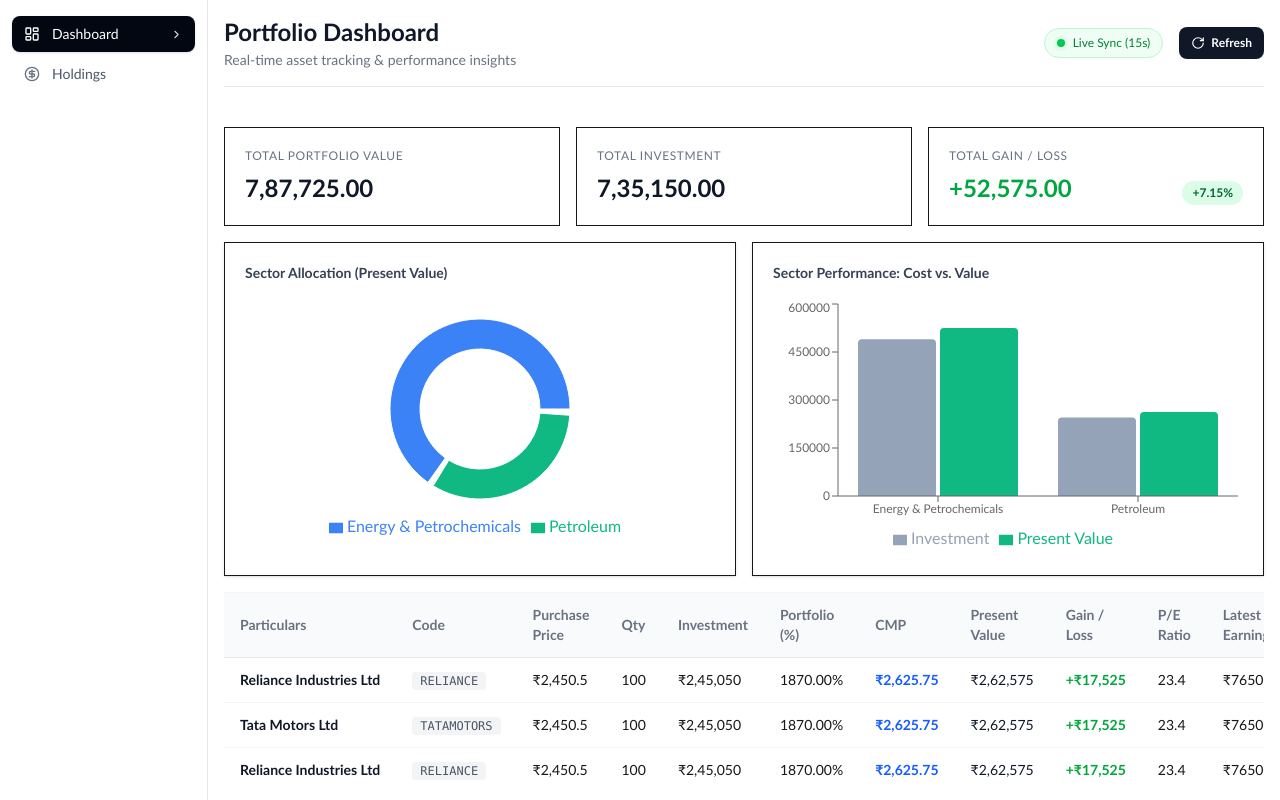
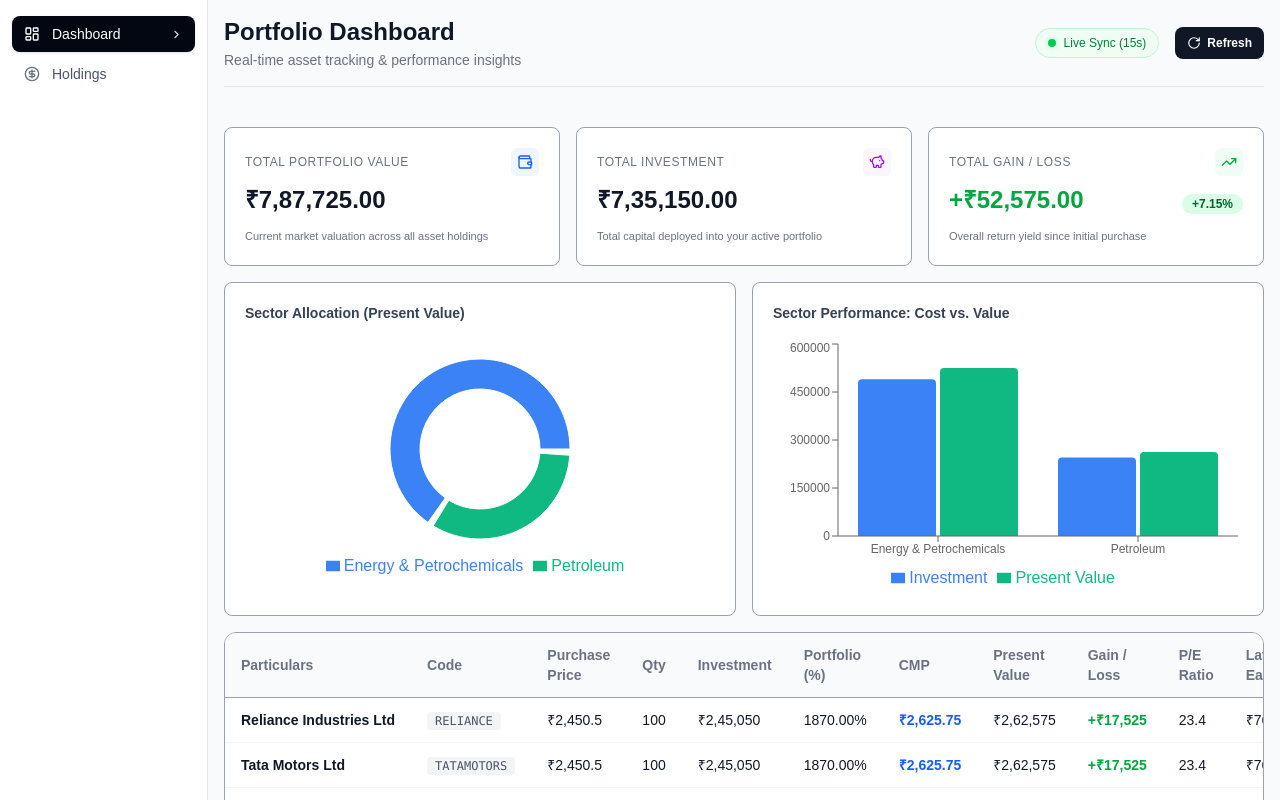
Before and after one commit to anurag-prajapati34/dynamic-portfolio-dashboard, a Next.js app in the folder frontend/: page / in a window 1280 px wide. Built offline with nearby package versions, Linux system fonts and the light colour scheme.

Commit message:
refactor: ui

```diff
--- a/frontend/app/globals.css
+++ b/frontend/app/globals.css
@@ -1,12 +1,30 @@
 @import "tailwindcss";
+html,
+body {
+  /* margin: 0;
+  padding: 0; */
+  font-family: "Bricolage Grotesque", sans-serif;
+  font-optical-sizing: auto;
+  font-weight: 500;
+  font-style: normal;
+}
 
 :root {
-  --background: #ffffff;
-  --foreground: #171717;
+  --bg-color: #f9fafb;
+  --text-color: #111827;
+  --card-bg: #f8fafc;
+}
+
+[data-theme="dark"] {
+  --bg-color: #111827;
+  --text-color: #f8fafc;
+  --card-bg: #1f2937;
 }
 
 body {
-  background: var(--background);
-  color: var(--foreground);
-  font-family: "Gill Sans", "Gill Sans MT", Calibri, "Trebuchet MS", sans-serif;
+  background: var(--bg-color);
+  color: var(--text-color);
+  transition:
+    background 0.25s ease,
+    color 0.25s ease;
 }
--- a/frontend/app/page.tsx
+++ b/frontend/app/page.tsx
@@ -5,6 +5,7 @@ import { PortfolioTable } from "@/components/PortfolioTable";
 import { SectorBarChart } from "@/components/SectorBarChart";
 import { SectorPieChart } from "@/components/SectorPieChart";
 import { SummaryCard } from "@/components/SummaryCard";
+import { TopPerformers } from "@/components/TopPerfromers";
 import { aggregateHoldingsSectorWise, extractSummaryFromHoldings } from "@/utils/portfolio-helper";
 
 export default function Home() {
@@ -81,7 +82,8 @@ export default function Home() {
         < SectorPieChart data={SectorChartData} />
         <SectorBarChart data={SectorChartData} />
       </div>
-      <PortfolioTable data={holdings} />
+
+      <TopPerformers holdings={holdings} />
 
     </div>
   );
--- a/frontend/components/PortfolioTable.tsx
+++ b/frontend/components/PortfolioTable.tsx
@@ -1,7 +1,7 @@
+import { Holding } from "@/utils/types";
+import type { ColumnDef } from "@tanstack/react-table";
+import { tableFeatures, useTable } from "@tanstack/react-table";
 import React, { useMemo } from "react";
-import { tableFeatures, useTable } from "@tanstack/react-table";
-import type { ColumnDef } from "@tanstack/react-table";
-import { Holding } from "@/utils/types";
 
 
 interface PortfolioTableProps {
@@ -111,8 +111,8 @@ export const PortfolioTable: React.FC<PortfolioTableProps> = ({ data }) => {
     });
 
     return (
-        <div className="overflow-x-auto border-t border-gray-100">
-            <table className="min-w-full divide-y divide-gray-200 text-sm text-left">
+        <div className="overflow-x-auto border rounded-xl border-gray-400">
+            <table className="min-w-full divide-y divide-gray-400 text-sm text-left">
                 <thead className="bg-gray-50 text-gray-500 font-medium">
                     {table.getHeaderGroups().map((headerGroup) => (
                         <tr key={headerGroup.id}>
--- a/frontend/components/SectorBarChart.tsx
+++ b/frontend/components/SectorBarChart.tsx
@@ -1,4 +1,3 @@
-// components/PortfolioCharts.tsx
 "use client";
 
 import React from "react";
@@ -23,7 +22,7 @@ interface PortfolioChartsProps {
     data: SectorChartData[];
 }
 export const SectorBarChart: React.FC<PortfolioChartsProps> = ({ data }) => {
-    return <div className="bg-white p-5  border  shadow-sm">
+    return <div className="bg-white p-5 border border-gray-400 rounded-lg">
         <h3 className="text-sm font-semibold text-gray-700 mb-4">
             Sector Performance: Cost vs. Value
         </h3>
@@ -36,7 +35,7 @@ export const SectorBarChart: React.FC<PortfolioChartsProps> = ({ data }) => {
                         formatter={(value: any) => `₹${value.toLocaleString("en-IN")}`}
                     />
                     <Legend />
-                    <Bar dataKey="totalInvestment" name="Investment" fill="#94A3B8" radius={[4, 4, 0, 0]} />
+                    <Bar dataKey="totalInvestment" name="Investment" fill="#3B82F6" radius={[4, 4, 0, 0]} />
                     <Bar dataKey="totalPresentValue" name="Present Value" fill="#10B981" radius={[4, 4, 0, 0]} />
                 </BarChart>
             </ResponsiveContainer>
--- a/frontend/components/SectorGroup.tsx
+++ b/frontend/components/SectorGroup.tsx
@@ -29,11 +29,11 @@ export const SectorGroup: React.FC<SectorGroupProps> = ({
 
 
     return (
-        <div className="bg-white  border shadow-sm  overflow-hidden w-full">
+        <div className="bg-white overflow-hidden w-full">
 
             <div
                 onClick={() => setIsOpen(!isOpen)}
-                className="p-4 bg-gray-50 flex flex-wrap items-center justify-between cursor-pointer hover:bg-gray-100 transition-colors border-b select-none"
+                className="p-4 bg-gray-50 flex flex-wrap items-center justify-between cursor-pointer hover:bg-gray-100 transition-colorsselect-none"
             >
 
                 <div className="flex items-center space-x-3">
--- a/frontend/components/SectorPieChart.tsx
+++ b/frontend/components/SectorPieChart.tsx
@@ -25,7 +25,7 @@ interface PortfolioChartsProps {
 const COLORS = ["#3B82F6", "#10B981", "#F59E0B", "#8B5CF6", "#EC4899", "#6366F1"];
 
 export const SectorPieChart: React.FC<PortfolioChartsProps> = ({ data }) => {
-    return <div className="bg-white p-5  border  shadow-sm">
+    return <div className="bg-white p-5 border border-gray-400 rounded-lg">
         <h3 className="text-sm font-semibold text-gray-700 mb-4">
             Sector Allocation (Present Value)
         </h3>
--- a/frontend/components/SummaryCard.tsx
+++ b/frontend/components/SummaryCard.tsx
@@ -1,52 +1,98 @@
 import { formatCurrency } from "@/utils/string-helper";
 import { PortfolioSummary } from "@/utils/types";
+import { PiggyBank, TrendingDown, TrendingUp, Wallet } from "lucide-react";
 import React from "react";
 
+export interface SummaryCardProps {
+    summary: PortfolioSummary;
+}
 
-export interface SummaryCardProps {
-    summary: PortfolioSummary
-}
 export const SummaryCard: React.FC<SummaryCardProps> = ({ summary }) => {
     const isPositive = summary.totalChange >= 0;
 
     return (
         <div className="grid grid-cols-1 md:grid-cols-3 gap-4 w-full">
 
-            <div className="p-5 bg-white  border ">
+            <div className="p-5 bg-white border border-gray-400 rounded-lg flex flex-col justify-between">
+                <div>
+                    <div className="flex items-center justify-between">
                         <p className="text-xs font-medium text-gray-500 uppercase tracking-wider">
                             Total Portfolio Value
                         </p>
+                        <div className="p-1.5 bg-blue-50 text-blue-600 rounded-md">
+                            <Wallet size={16} />
+                        </div>
+                    </div>
                     <h3 className="text-2xl font-bold text-gray-900 mt-2">
                         {formatCurrency(summary.totalValue)}
                     </h3>
                 </div>
+                <p className="text-[11px] text-gray-500 mt-3">
+                    Current market valuation across all asset holdings
+                </p>
+            </div>
 
 
-            <div className="p-5 bg-white  border ">
+            <div className="p-5 bg-white border border-gray-400 rounded-lg flex flex-col justify-between">
+                <div>
+                    <div className="flex items-center justify-between">
                         <p className="text-xs font-medium text-gray-500 uppercase tracking-wider">
                             Total Investment
                         </p>
+                        <div className="p-1.5 bg-purple-50 text-purple-600 rounded-md">
+                            <PiggyBank size={16} />
+                        </div>
+                    </div>
                     <h3 className="text-2xl font-bold text-gray-900 mt-2">
                         {formatCurrency(summary.totalInvestment)}
                     </h3>
                 </div>
+                <p className="text-[11px] text-gray-500 mt-3">
+                    Total capital deployed into your active portfolio
+                </p>
+            </div>
 
-
-            <div className="p-5 bg-white  border ">
+            <div className="p-5 bg-white border border-gray-400 rounded-lg flex flex-col justify-between">
+                <div>
+                    <div className="flex items-center justify-between">
                         <p className="text-xs font-medium text-gray-500 uppercase tracking-wider">
                             Total Gain / Loss
                         </p>
+                        <div
+                            className={`p-1.5 rounded-md ${isPositive
+                                ? "bg-green-50 text-green-600"
+                                : "bg-red-50 text-red-600"
+                                }`}
+                        >
+                            {isPositive ? (
+                                <TrendingUp size={16} />
+                            ) : (
+                                <TrendingDown size={16} />
+                            )}
+                        </div>
+                    </div>
                     <div className="flex items-baseline justify-between mt-2">
-                    <h3 className={`text-2xl font-bold ${isPositive ? "text-green-600" : "text-red-600"}`}>
-                        {isPositive ? "+" : ""}{formatCurrency(summary.totalChange)}
+                        <h3
+                            className={`text-2xl font-bold ${isPositive ? "text-green-600" : "text-red-600"
+                                }`}
+                        >
+                            {isPositive ? "+" : ""}
+                            {formatCurrency(summary.totalChange)}
                         </h3>
                         <span
-                        className={`px-2.5 py-1 text-xs font-semibold rounded-full ${isPositive ? "bg-green-100 text-green-800" : "bg-red-100 text-red-800"
+                            className={`px-2.5 py-0.5 text-xs font-semibold rounded-full ${isPositive
+                                ? "bg-green-100 text-green-800"
+                                : "bg-red-100 text-red-800"
                                 }`}
                         >
-                        {isPositive ? "+" : ""}{summary.totalChangePercent.toFixed(2)}%
+                            {isPositive ? "+" : ""}
+                            {summary.totalChangePercent.toFixed(2)}%
                         </span>
                     </div>
+                </div>
+                <p className="text-[11px] text-gray-500 mt-3">
+                    Overall return yield since initial purchase
+                </p>
             </div>
         </div>
     );
--- /dev/null
+++ b/frontend/components/TopPerfromers.tsx
@@ -0,0 +1,12 @@
+import { Holding } from "@/utils/types";
+import { PortfolioTable } from "./PortfolioTable";
+
+export async function TopPerformers(
+    { holdings }: { holdings: Holding[] }
+) {
+    return (
+        <div>
+            <PortfolioTable data={holdings} />
+        </div>
+    )
+}
--- a/frontend/utils/string-helper.ts
+++ b/frontend/utils/string-helper.ts
@@ -1,3 +1,3 @@
 export function formatCurrency(amount: number) {
-  return `${amount.toLocaleString("en-IN", { minimumFractionDigits: 2 })}`;
+  return `₹${amount.toLocaleString("en-IN", { minimumFractionDigits: 2 })}`;
 }
```
Lines whose indentation alone changed are shown as unchanged.
